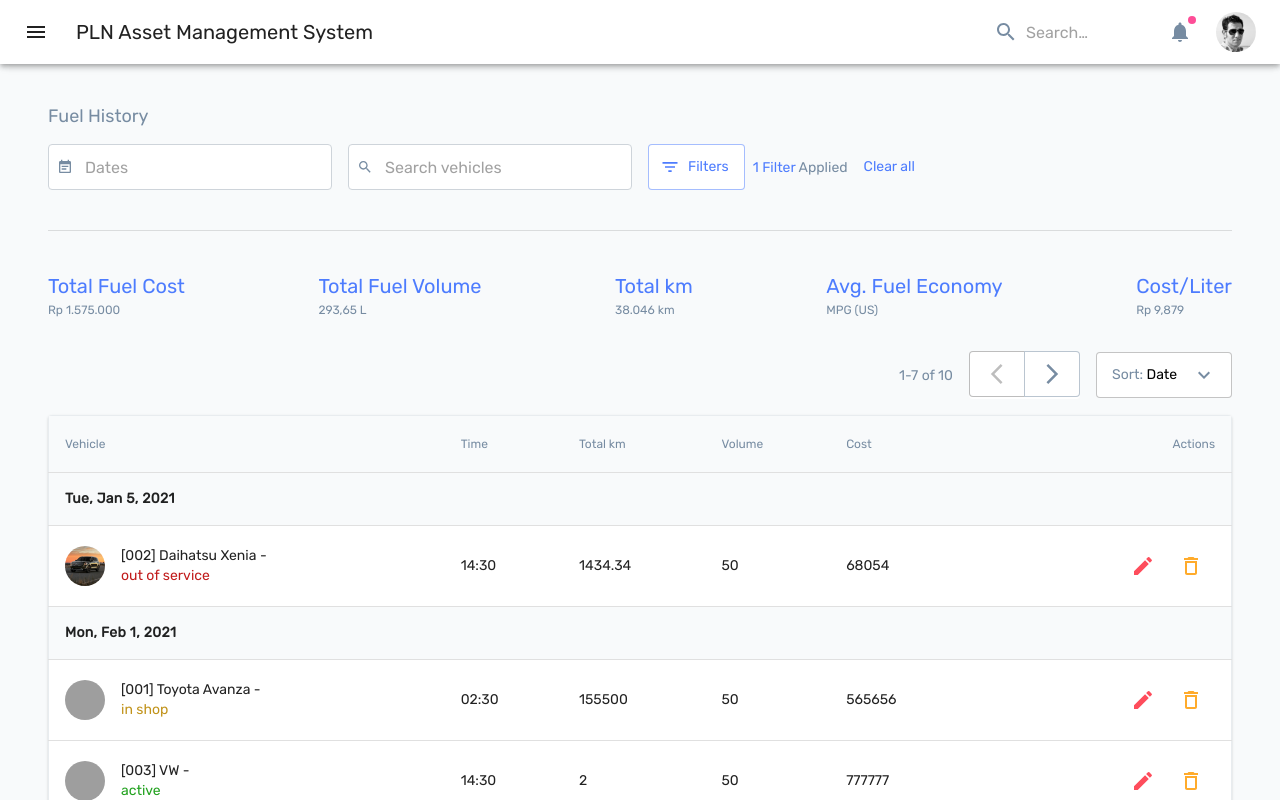
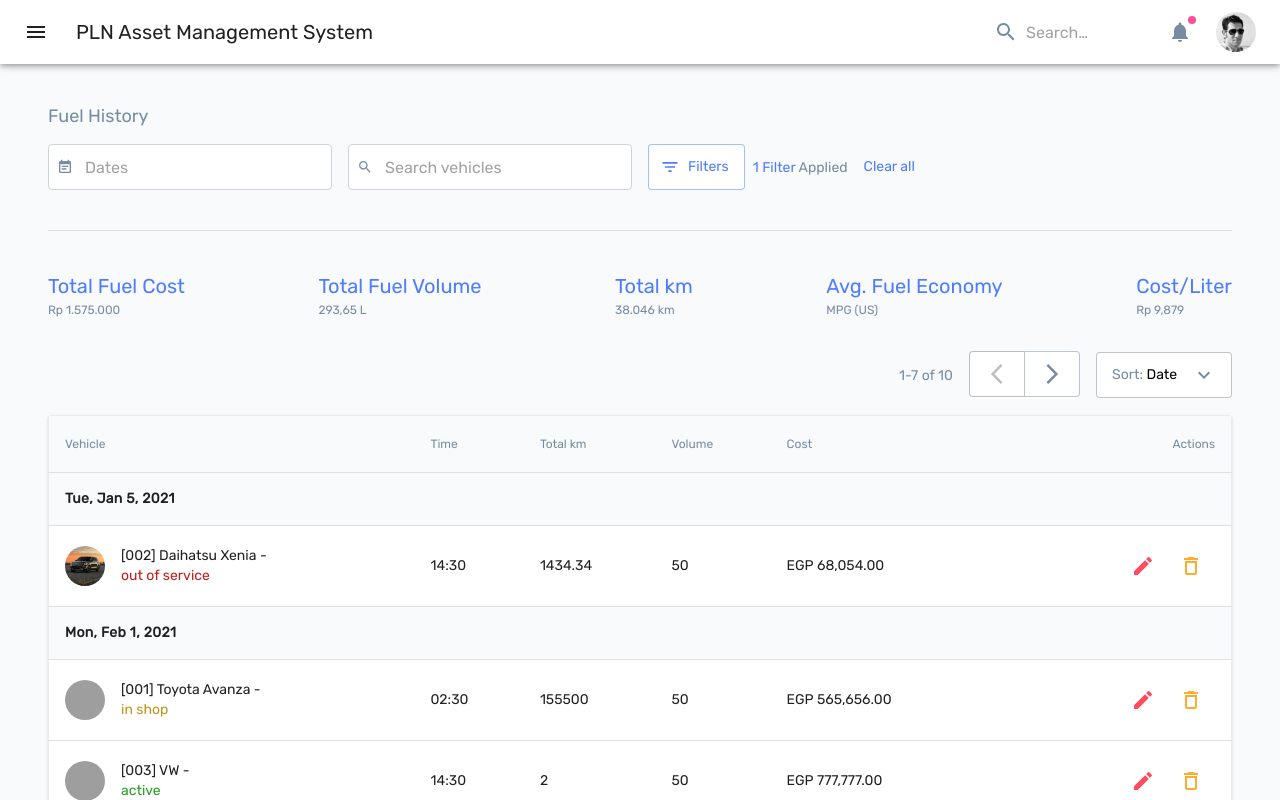
Before and after one commit to ahakem/Management-System, a Next.js app: page / in a window 1280 px wide. Shown: the top 800 px of the page. Built offline with nearby package versions, Linux system fonts and the light colour scheme; grey boxes are pictures that could not be loaded.

Commit message:
adding Currancy

```diff
--- a/components/DataGrid/index.js
+++ b/components/DataGrid/index.js
@@ -143,7 +143,7 @@ const DataGrid = (props) => {
 
                           <TableCell>{row.odometer}</TableCell>
                           <TableCell>{row.volume}</TableCell>
-                          <TableCell>{row.cost}</TableCell>
+                          <TableCell>{new Intl.NumberFormat('en-EG', { style: 'currency', currency: 'EGP' }).format(row.cost)}</TableCell>
                           <TableCell align="right">
                             <IconButton
                               aria-label="Edit"
```
